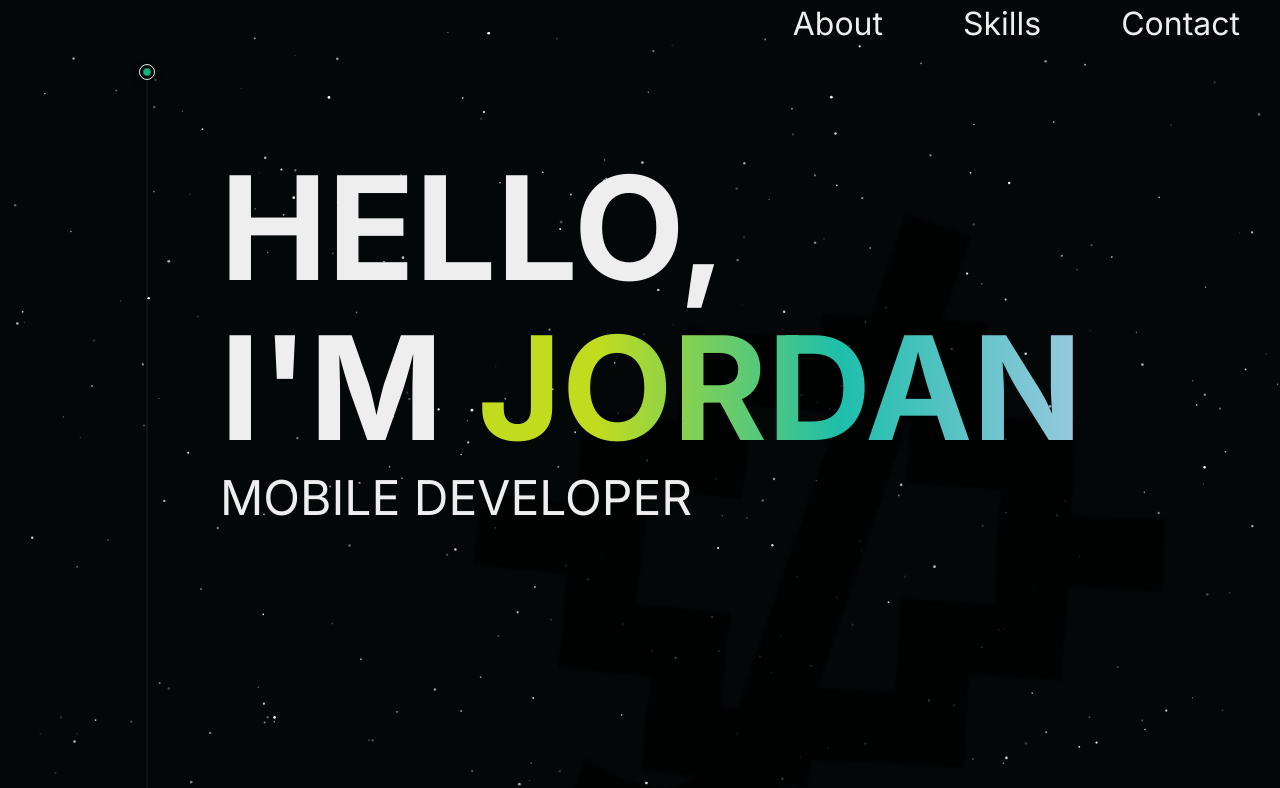
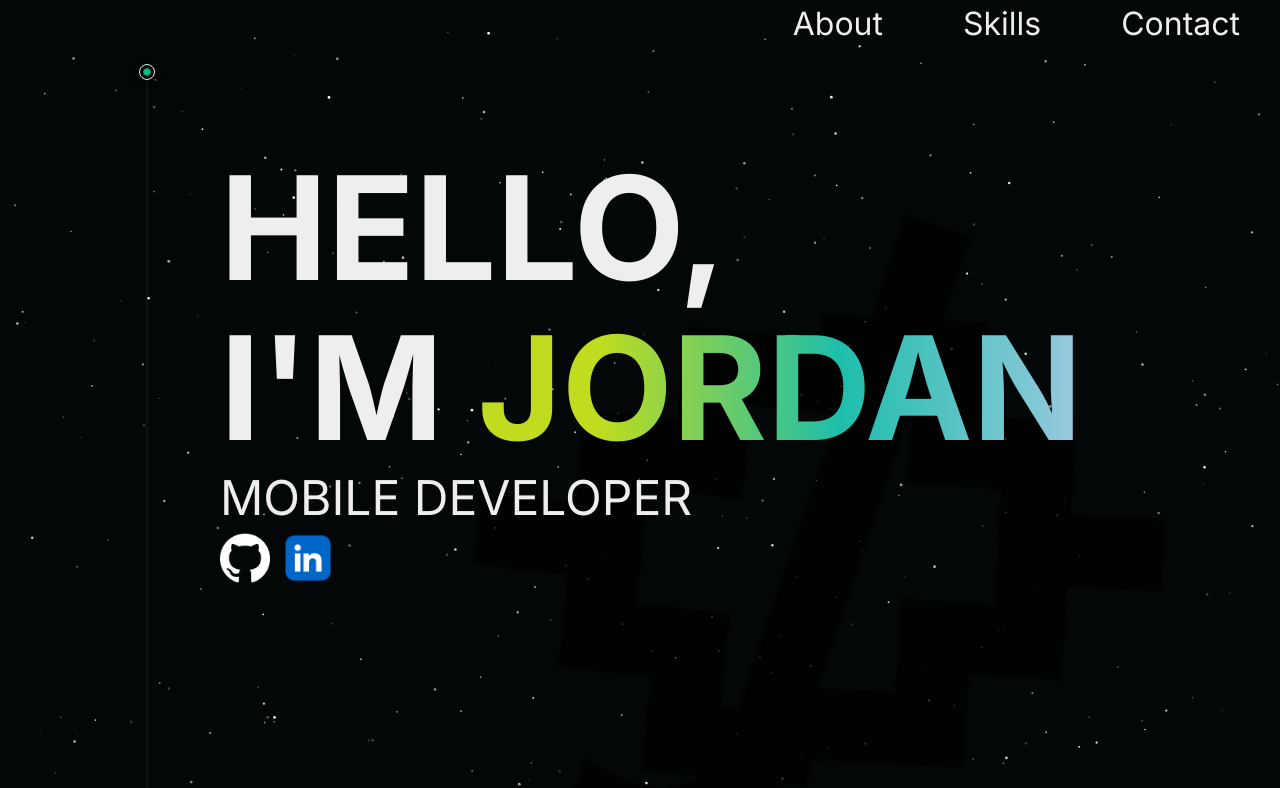
Before and after one commit to jordaniel3/portfolio-site, a Next.js app: page / in a window 1280 px wide. Shown: the top 788 px of the page. Built offline with nearby package versions, Linux system fonts and the light colour scheme.

Commit message:
social media added

```diff
--- a/app/page.tsx
+++ b/app/page.tsx
@@ -18,6 +18,7 @@ export default function Home() {
     {
       title: "Athletics Ranking App (C# and Kotlin versions)",
       description:
+      <a target="_blank" href="https://github.coventry.ac.uk/akinpelud/DissertationAPP/tree/main">
       <ul>
       <li>• Developed using .NET MAUI for C# version and Jetpack Compose for Kotlin Version</li>
       <li>• UI built using XAML with data bindings(C# Version)</li>
@@ -26,8 +27,10 @@ export default function Home() {
       <li>• Used Firebase Cloud Storage to save user resources.</li>
       <li>• Created following the MVVM software architecture.</li>
       <li>• Handled athlete data and presented them as graphs using additional libraries.</li>
-      </ul>,
-      content: (<a href="https://github.coventry.ac.uk/akinpelud/DissertationAPP/tree/main">
+      </ul>
+      </a>
+      ,
+      content: (<a target="_blank" href="https://github.coventry.ac.uk/akinpelud/DissertationAPP/tree/main">
         <Image
             src="/po10app.png"
             width={300}
@@ -63,6 +66,7 @@ export default function Home() {
     {
       title: "RESTful API",
       description:
+      <a target="_blank" href="https://github.com/jordaniel3/WEB-API/blob/main/README.md">
       <ul>
       <li>• Full OAS documentaion</li>
       <li>• Data stored in a SQL database</li>
@@ -71,9 +75,10 @@ export default function Home() {
       <li>• JWT Token authentication with security logging</li>
       <li>• Tests written using Supertest</li>
       <li>• Third Party Api Integration</li>
-      </ul>,
+      </ul>
+      </a>,
       content: (
-        <a href="https://github.com/jordaniel3/WEB-API/blob/main/README.md">
+        <a target="_blank" href="https://github.com/jordaniel3/WEB-API/blob/main/README.md">
         <div className="h-full w-full bg-[linear-gradient(to_bottom_right,var(--orange-500),var(--yellow-500))] flex items-center justify-center text-white">
           Web API Github link + demo
         </div>
@@ -108,28 +113,21 @@ export default function Home() {
       <Image alt="logo" src="/logo.svg" className="absolute right-[-5vw] 2xl:right-[5vw]  opacity-70" width={1000} height={1000} />
 
       <TracingBeam className="px-1 ">
-        <motion.div className=" md:snap-start md:ml-6 md:h-screen md:snap-always self-start pt-24">
+        <motion.div className=" md:snap-start md:ml-6 md:h-screen md:snap-always self-start pt-24 ">
           <TypingText/><br/>
-          {/* <motion.h1
-            className={`font-bold text-[3rem]/tight md:text-title/[10rem] ${neueMontreal} `}
-            initial={{opacity:0}}
-            animate={{opacity:1}}
-          >
-            HELLO,
-            <br />
-            I&apos;M{" "}
-            <b className=" bg-clip-text text-transparent bg-gradient-to-r from-[#C1DC1E] from-20% via-[#1EBEAB]   to-[#9AC9E0]">
-              <a
-                target="_blank"
-                href="https://www.linkedin.com/in/jordan-akinpelu-270686149/"
-              >
-                JORDAN
-              </a>
-            </b>
-          </motion.h1>
-          <h2 className="leading-tight md:text-subtitle/tight">
-            A FRONTEND WEB & MOBILE DEVELOPER
-          </h2> */}
+          <motion.div
+          initial={{opacity:0}}
+          animate={{opacity:1}}
+          transition={{
+            delay:3.5
+          }} >
+          <a target="_blank" href="https://github.com/jordaniel3">
+          <Image alt="github logo" src="/github.png" width={50} height={50} className="inline mr-2"/>
+          </a>
+          <a target="_blank" href="https://github.com/jordaniel3/WEB-API/blob/main/README.md">
+          <Image alt="linkedin logo" src="/linkedin.png" width={60} height={60} className="inline" />  </a>
+          </motion.div>
+
         </motion.div>
 
         <div className="flex flex-col pt-[25vh] items-center md:h-screen snap-start snap-always">
--- a/app/ui/RetypeText.tsx
+++ b/app/ui/RetypeText.tsx
@@ -6,7 +6,7 @@ export default function RedoAnimText() {
     const texts = [
       "WEB DEVELOPER",
       "MOBILE DEVELOPER",
-      "FRONTEND SOFTWARE ENGINEER",
+      "SOFTWARE ENGINEER",
     ];
 
     const baseText = useTransform(textIndex, (latest) => texts[latest] || "");
--- a/app/ui/text-typing-effect.tsx
+++ b/app/ui/text-typing-effect.tsx
@@ -63,14 +63,15 @@ export default function TypingText() {
     <span className="inline ">
     <HeaderType className={`font-bold  text-[3rem]/tight md:text-title/[10rem] ${neueMontreal} `} words="HELLO,"/>{isDone? <br/> : null}
     <HeaderType className={`font-bold text-[3rem]/tight md:text-title/[10rem] ${neueMontreal} `} words="I'M " delay={1}/>
-    <b className=" inline-block bg-clip-text  text-transparent bg-gradient-to-r from-[#C1DC1E] from-20% via-[#1EBEAB]   to-[#9AC9E0]">
+    <motion.b className=" inline-block bg-clip-text  text-transparent bg-gradient-to-r from-[#C1DC1E] from-20% via-[#1EBEAB]   to-[#9AC9E0]"
+    whileHover={{scale:1.1}}>
       <a
         target="_blank"
         href="https://www.linkedin.com/in/jordan-akinpelu-270686149/"
       >
         <HeaderType className={`font-bold text-[3rem]/tight md:text-title/[10rem] ${neueMontreal} `} words="JORDAN" delay={1.5}/>
       </a>
-    </b>{isDone2? <span><br/> <RedoAnimText/></span>: null}
+    </motion.b>{isDone2? <span><br/> <RedoAnimText/></span>: null}
 
     <CursorBlinker />
 
```
Also changed, not shown: public/github.png (added), public/linkedin.png (added).
